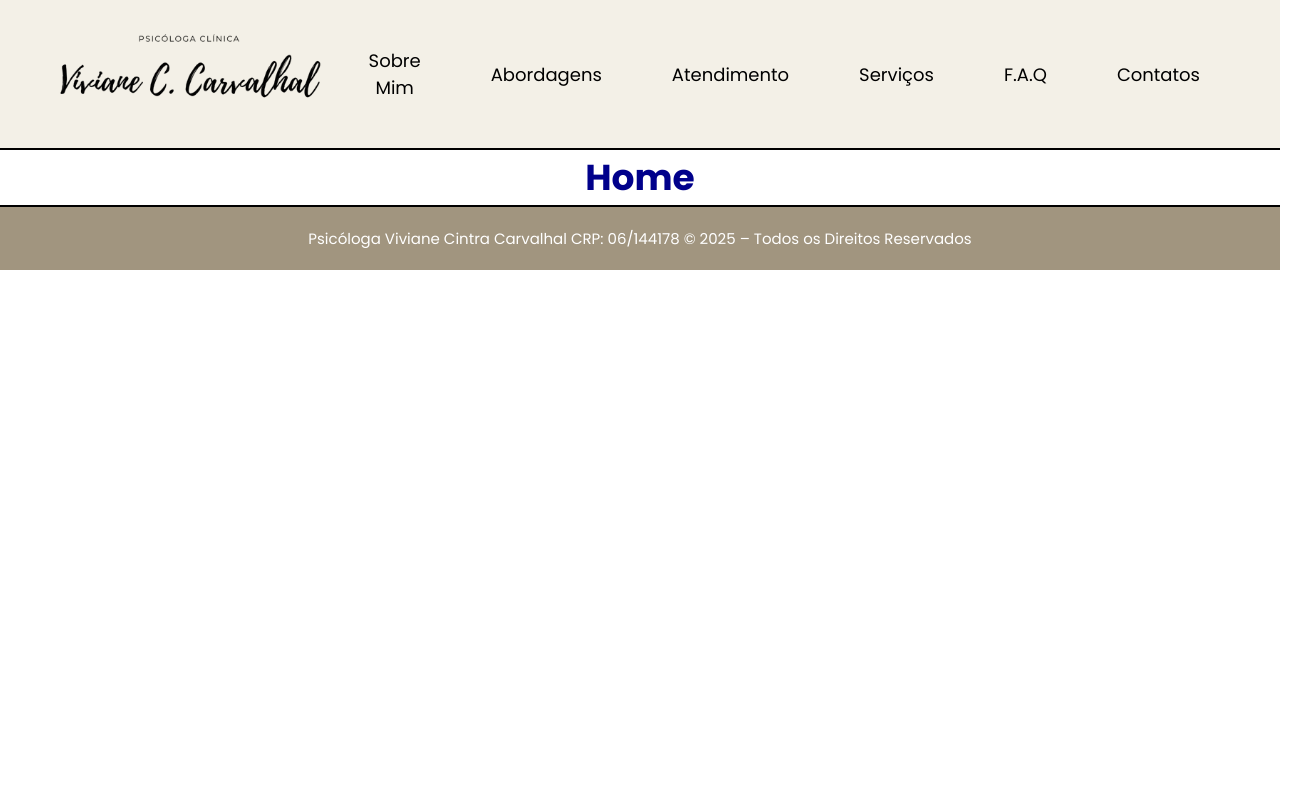
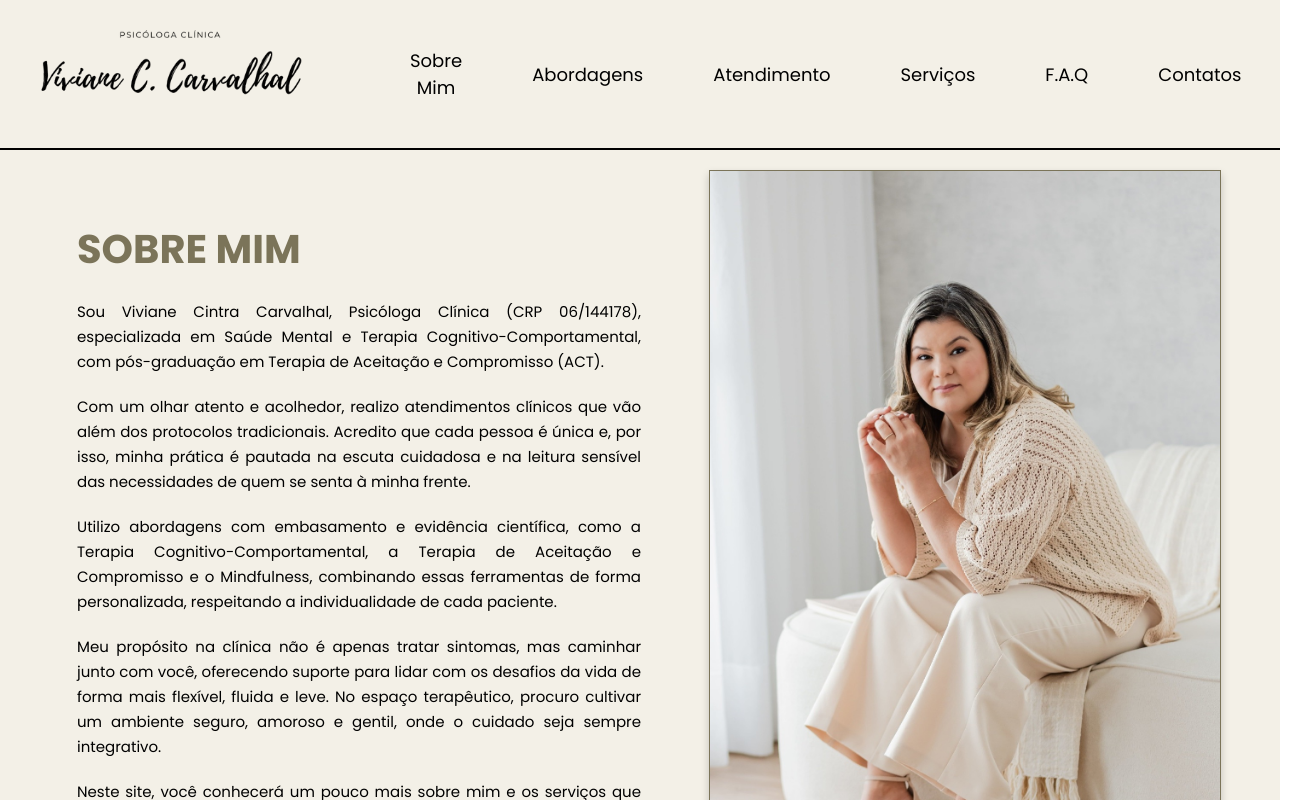
Before and after one commit to Cintrex01/site-psicologa, a React (Vite) app: page / in a window 1280 px wide. Shown: the top 800 px of the page, 1301 px wide, since content can reach past the window. Built offline with nearby package versions, Linux system fonts and the light colour scheme.

Commit message:
Add 'About me' section

```diff
--- a/src/components/Header/Header.jsx
+++ b/src/components/Header/Header.jsx
@@ -6,7 +6,9 @@ function Header() {
     <header>
       <div className={styles.header}>
         <div className={styles.logoBox}>
-          <img className={styles.logo} src={logo} alt="logo" />
+          <a href="">
+            <img className={styles.logo} src={logo} alt="logo" />
+          </a>
         </div>
         <div>
           <div className={styles.headerButtons}>
--- a/src/components/Header/Header.module.css
+++ b/src/components/Header/Header.module.css
@@ -12,8 +12,9 @@
 .logoBox {
   display: flex;
   align-items: center;
-  justify-content: center;
+  justify-content: end;
   width: 40%;
+  padding-right: 80px;
 }
 
 .logo {
--- a/src/pages/Home/Index.jsx
+++ b/src/pages/Home/Index.jsx
@@ -1,12 +1,57 @@
 import styles from "./Index.module.css";
 import Footer from "../../components/Footer/Footer";
 import Header from "../../components/Header/Header";
+import aboutMeImage from "../../assets/images/aboutMeImage.jpg";
 
 function Index() {
   return (
     <div>
       <Header />
-      <h1 className={styles.tituloPrincipal}>Home</h1>
+      <div className={styles.aboutMe}>
+        <div className={styles.aboutMeText}>
+          <div className={styles.aboutMeTitle}>
+            <h1>SOBRE MIM</h1>
+          </div>
+          <div>
+            <p>
+              Sou Viviane Cintra Carvalhal, Psicóloga Clínica (CRP 06/144178),
+              especializada em Saúde Mental e Terapia Cognitivo-Comportamental,
+              com pós-graduação em Terapia de Aceitação e Compromisso (ACT).
+            </p>
+            <p>
+              Com um olhar atento e acolhedor, realizo atendimentos clínicos que
+              vão além dos protocolos tradicionais. Acredito que cada pessoa é
+              única e, por isso, minha prática é pautada na escuta cuidadosa e
+              na leitura sensível das necessidades de quem se senta à minha
+              frente.
+            </p>
+            <p>
+              Utilizo abordagens com embasamento e evidência científica, como a
+              Terapia Cognitivo-Comportamental, a Terapia de Aceitação e
+              Compromisso e o Mindfulness, combinando essas ferramentas de forma
+              personalizada, respeitando a individualidade de cada paciente.
+            </p>
+            <p>
+              Meu propósito na clínica não é apenas tratar sintomas, mas
+              caminhar junto com você, oferecendo suporte para lidar com os
+              desafios da vida de forma mais flexível, fluida e leve. No espaço
+              terapêutico, procuro cultivar um ambiente seguro, amoroso e
+              gentil, onde o cuidado seja sempre integrativo.
+            </p>
+            <p>
+              Neste site, você conhecerá um pouco mais sobre mim e os serviços
+              que ofereço.
+            </p>
+            <button>Entre em contato</button>
+          </div>
+        </div>
+        <div className={styles.aboutMeImage}>
+          <img
+            src={aboutMeImage}
+            alt="Psicóloga Viviane sentada em um sofá claro, vestindo roupas em tons neutros e sapatos de salto, olhando suavemente para a câmera em um ambiente minimalista e iluminado."
+          />
+        </div>
+      </div>
       <Footer />
     </div>
   );
--- a/src/pages/Home/Index.module.css
+++ b/src/pages/Home/Index.module.css
@@ -1,6 +1,49 @@
-.tituloPrincipal {
-  color: darkblue;
-  font-size: 36px;
-  font-weight: bold;
-  text-align: center;
+.aboutMe {
+  background-color: #f3f0e7;
+  display: flex;
+  flex-direction: row;
+  justify-content: center;
+  align-items: center;
+  padding: 20px;
 }
+
+.aboutMeText {
+  width: 600px;
+  padding: 18px;
+}
+
+.aboutMeText p {
+  font-size: 15px;
+  text-align: justify;
+  line-height: 25px;
+  margin-bottom: 20px;
+}
+
+.aboutMeText button {
+  background-color: #fff;
+  border: 1px solid #7b7459;
+  cursor: pointer;
+  padding: 10px 30px 10px 30px;
+}
+
+.aboutMeText button:hover {
+  background-color: #dedada;
+}
+
+.aboutMeTitle {
+  font-size: 20px;
+  color: #7b7459;
+  margin-bottom: 20px;
+}
+
+.aboutMeImage {
+  display: flex;
+  border: 1px solid #7b7459;
+  box-shadow: 0px 4px 8px rgba(0, 0, 0, 0.2);
+  margin-left: 50px;
+}
+
+.aboutMeImage img {
+  height: auto;
+  width: 510px;
+}
```
Also changed, not shown: src/assets/images/aboutMeImage.jpg (added).
